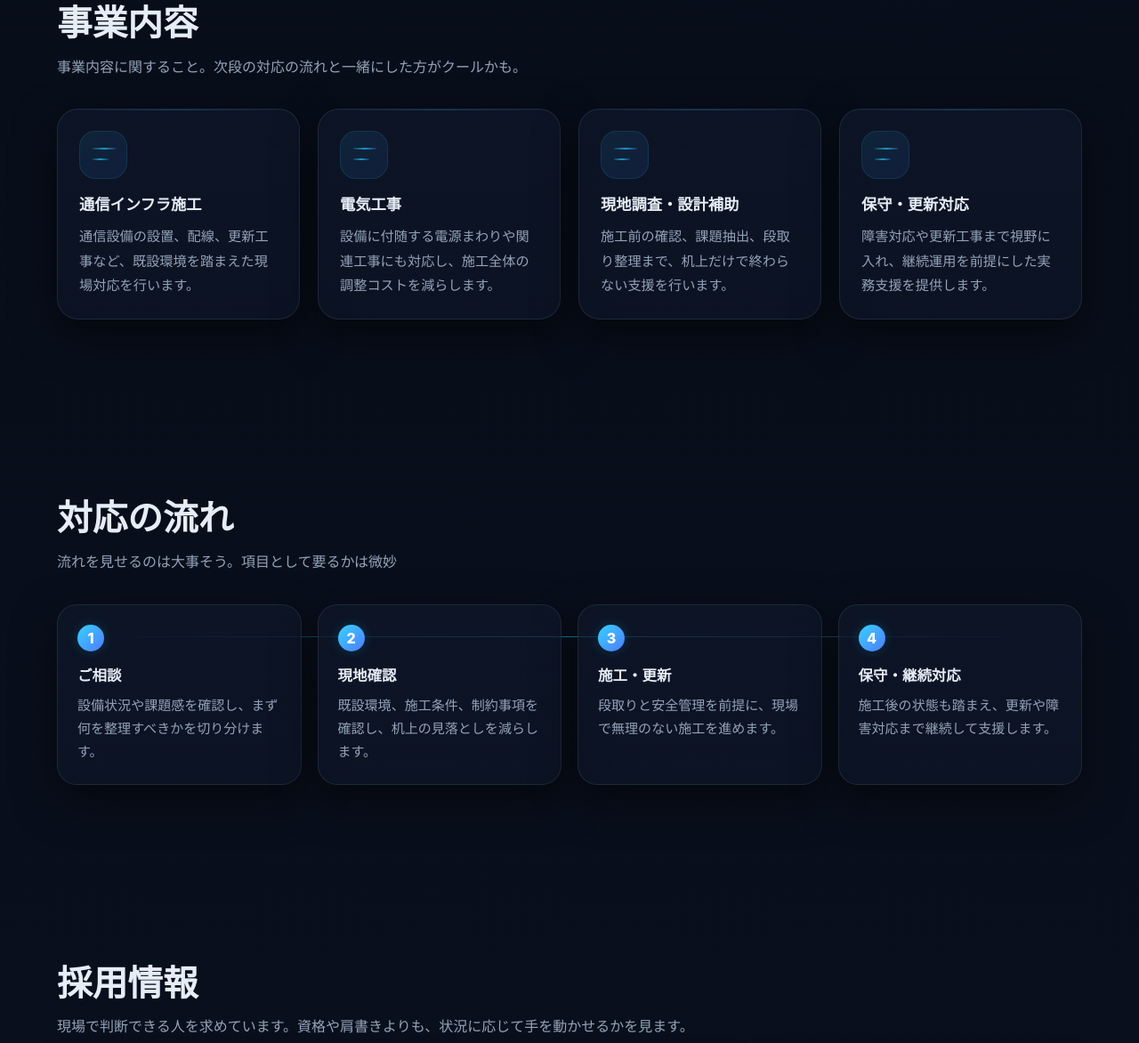
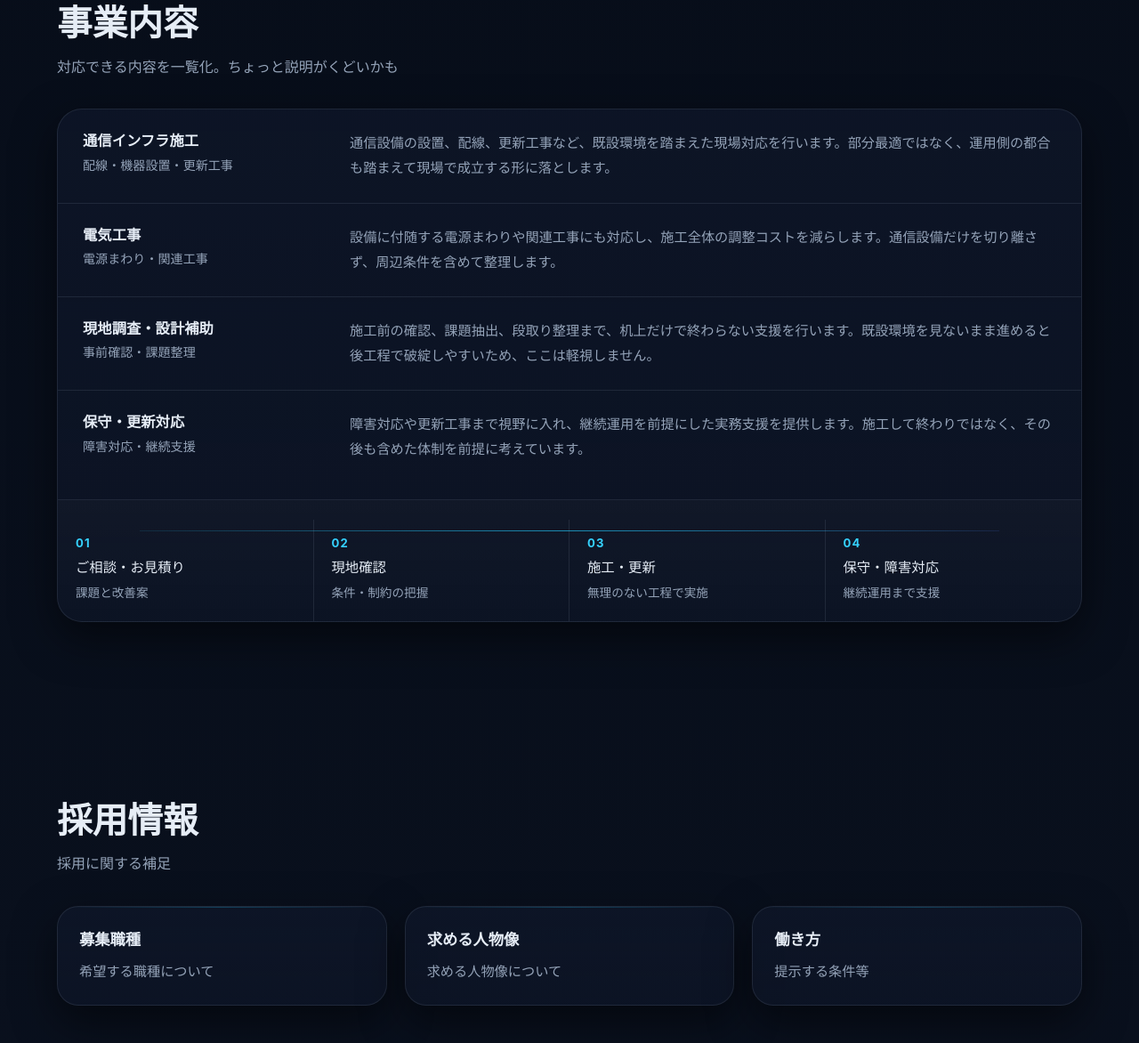
Before and after one commit to nxmaumau/sampleblack, a plain HTML site: page index.html in a window 1280 px wide. Shown: the part 1349-2521 px from the top of the page at 89% size. Drawn offline with Linux system fonts and the light colour scheme.

Commit message:
Update index.html

```diff
--- a/index.html
+++ b/index.html
@@ -402,6 +402,102 @@
     .grid-4 { grid-template-columns: repeat(4, 1fr); }
     .grid-3 { grid-template-columns: repeat(3, 1fr); }
 
+    /* service structure list */
+    .service-shell {
+      border: 1px solid var(--line);
+      border-radius: 28px;
+      background: linear-gradient(180deg, rgba(15,23,42,0.72), rgba(15,23,42,0.58));
+      box-shadow: var(--shadow);
+      overflow: hidden;
+    }
+    .service-list {
+      display: grid;
+      grid-template-columns: 1fr;
+    }
+    .service-item {
+      display: grid;
+      grid-template-columns: minmax(220px, 280px) 1fr;
+      gap: 20px;
+      align-items: start;
+      padding: 24px 28px;
+      border-bottom: 1px solid var(--line);
+    }
+    .service-item:last-child {
+      border-bottom: none;
+    }
+    .service-no {
+      display: none;
+      color: var(--accent);
+      font-size: 0.92rem;
+      font-weight: 800;
+      letter-spacing: 0.08em;
+      padding-top: 4px;
+    }
+    .service-title h3 {
+      font-size: 1.02rem;
+      line-height: 1.45;
+      margin-bottom: 4px;
+    }
+    .service-title span {
+      color: var(--sub);
+      font-size: 0.88rem;
+      line-height: 1.6;
+    }
+    .service-body p {
+      color: var(--sub);
+      font-size: 0.95rem;
+      line-height: 1.85;
+    }
+    .service-flow {
+      position: relative;
+      display: grid;
+      grid-template-columns: repeat(4, 1fr);
+      gap: 0;
+      margin-top: 18px;
+      padding-top: 22px;
+      border-top: 1px solid var(--line);
+      background: linear-gradient(180deg, rgba(255,255,255,0.02), rgba(255,255,255,0.00));
+    }
+    .service-flow::before {
+      content: "";
+      position: absolute;
+      left: 8%;
+      right: 8%;
+      top: 34px;
+      height: 1px;
+      background: linear-gradient(90deg, rgba(31,184,232,0.12), rgba(31,184,232,0.72), rgba(79,124,255,0.14));
+      z-index: 0;
+    }
+    .service-flow-step {
+      position: relative;
+      z-index: 1;
+      padding: 18px 20px 20px;
+      min-height: 92px;
+      border-right: 1px solid var(--line);
+    }
+    .service-flow-step:last-child {
+      border-right: none;
+    }
+    .service-flow-step strong {
+      display: block;
+      color: var(--accent);
+      font-size: 0.82rem;
+      letter-spacing: 0.08em;
+      margin-bottom: 8px;
+    }
+    .service-flow-step span {
+      display: block;
+      color: var(--text);
+      font-size: 0.96rem;
+      line-height: 1.5;
+      margin-bottom: 6px;
+    }
+    .service-flow-step p {
+      color: var(--sub);
+      font-size: 0.85rem;
+      line-height: 1.65;
+    }
+
     .panel {
       position: relative;
       background: linear-gradient(180deg, rgba(15,23,42,0.72), rgba(15,23,42,0.58));
@@ -721,6 +817,10 @@
       .grid-4 { grid-template-columns: repeat(2, 1fr); }
       .flow { grid-template-columns: repeat(2, 1fr); }
       .flow::before { display: none; }
+      .service-item {
+        grid-template-columns: 220px 1fr;
+        padding: 22px 24px;
+      }
     }
 
     @media (max-width: 960px) {
@@ -788,6 +888,28 @@
       .card-b { top: 126px; left: 0; }
       .card-c { bottom: -10px; right: 24px; }
 
+      .service-item {
+        grid-template-columns: 1fr;
+        gap: 12px;
+      }
+      .service-flow {
+        grid-template-columns: repeat(2, 1fr);
+      }
+      .service-flow::before {
+        left: 10%;
+        right: 10%;
+        top: 34px;
+      }
+      .service-flow {
+        grid-template-columns: repeat(2, 1fr);
+      }
+      .service-flow-step:nth-child(2) {
+        border-right: none;
+      }
+      .service-flow-step:nth-child(-n+2) {
+        border-bottom: 1px solid var(--line);
+      }
+
       .grid-3,
       .stats-row,
       .cta-box { grid-template-columns: 1fr; }
@@ -802,7 +924,7 @@
       .hero {
         align-items: flex-start;
       }
-
+      /* ▼ 修正箇所：ここがライトテーマのままだった */
       .hero-bg {
         background:
           linear-gradient(180deg, rgba(5,11,22,0.92) 0%, rgba(5,11,22,0.78) 40%, rgba(5,11,22,0.88) 100%),
@@ -902,6 +1024,34 @@
       }
       .particle:nth-child(n+3) { display: none; }
       .section-head { margin-bottom: 24px; }
+      .service-item {
+        grid-template-columns: 1fr;
+        gap: 10px;
+        padding: 18px 18px;
+      }
+      .service-no {
+        padding-top: 0;
+        font-size: 0.84rem;
+      }
+      .service-flow {
+        grid-template-columns: 1fr;
+      }
+      .service-flow::before {
+        left: 12%;
+        right: 12%;
+        top: 32px;
+      }
+      .service-flow {
+        grid-template-columns: 1fr;
+      }
+      .service-flow-step {
+        min-height: auto;
+        border-right: none;
+        border-bottom: 1px solid var(--line);
+      }
+      .service-flow-step:last-child {
+        border-bottom: none;
+      }
       .panel,
       .stat-card,
       .flow-card { padding: 20px; border-radius: 20px; }
@@ -927,7 +1077,6 @@
         <ul>
           <li><a href="#works">実績</a></li>
           <li><a href="#service">事業内容</a></li>
-<!--          <li><a href="#flow">対応の流れ</a></li> -->
           <li><a href="#recruit">採用情報</a></li>
           <li><a href="#company">会社概要</a></li>
         </ul>
@@ -959,7 +1108,7 @@
         <div class="eyebrow">Communication Infrastructure</div>
         <h1>通信を、<br>現場で止めない。</h1>
         <p>
-          オフィスLAN工事を中心に、現地調査、設置、更新なども対応。
+          通信インフラ施工・電気工事を中心に、現地調査、設置、更新、保守まで一貫対応。
           現場基準の判断力で、安定した設備運用を支えます。
         </p>
 <!--
@@ -970,8 +1119,7 @@
 -->
         <div class="hero-tags">
           <span class="tag">アピールポイント</span>
-          <span class="tag">通信設備施工</span>
-          <span class="tag">保守対応</span>
+          <span class="tag">オフィスLAN工事</span>
           <span class="tag">法人向け</span>
         </div>
       </div>
@@ -1007,29 +1155,30 @@
           <div>
             <h2>実績</h2>
             <p>IP電話からPC最大○○台まで、<br>オフィスの通信設備全般に関して15年以上の安心の実績を積み重ねてきました。</p>
+            </p>
           </div>
           <a href="#contact" class="works-link">ご相談はこちら</a>
         </div>
 
         <div class="works-list">
           <article class="work-item">
-            <div class="work-year">2026.01</div>
-            <div class="work-type">実績ジャンル</div>
+            <div class="work-year">2026</div>
+            <div class="work-type">ジャンル</div>
             <div class="work-main">
-              <strong>実績タイトル</strong>
-              <span>案件の補足。この欄は要るか微妙</span>
+              <strong>内容</strong>
+              <span>説明。この欄は要るか微妙</span>
             </div>
             <div class="work-meta">案件地</div>
           </article>
 
           <article class="work-item">
-            <div class="work-year">2023-2025</div>
+            <div class="work-year">2025</div>
             <div class="work-type">保守・障害対応</div>
             <div class="work-main">
               <strong>通信障害時の現地確認・復旧支援</strong>
               <span>原因切り分け、既設確認、暫定対応を含めた現場支援を実施。</span>
             </div>
-            <div class="work-meta">関東一円</div>
+            <div class="work-meta">秋田県</div>
           </article>
 
           <article class="work-item">
@@ -1050,62 +1199,78 @@
     <div class="container">
       <div class="section-head fade">
         <h2>事業内容</h2>
-        <p>事業内容に関すること。次段の対応の流れと一緒にした方がクールかも。</p>
+        <p>対応できる内容を一覧化。ちょっと説明がくどいかも</p>
       </div>
 
-      <div class="grid-4">
-        <article class="panel fade">
-          <div class="service-icon"></div>
+      <div class="service-shell fade">
+        <div class="service-list">
+          <article class="service-item">
+            <div class="service-no">01</div>
+            <div class="service-title">
               <h3>通信インフラ施工</h3>
-          <p>通信設備の設置、配線、更新工事など、既設環境を踏まえた現場対応を行います。</p>
+              <span>配線・機器設置・更新工事</span>
+            </div>
+            <div class="service-body">
+              <p>通信設備の設置、配線、更新工事など、既設環境を踏まえた現場対応を行います。部分最適ではなく、運用側の都合も踏まえて現場で成立する形に落とします。</p>
+            </div>
           </article>
-        <article class="panel fade">
-          <div class="service-icon"></div>
+
+          <article class="service-item">
+            <div class="service-no">02</div>
+            <div class="service-title">
               <h3>電気工事</h3>
-          <p>設備に付随する電源まわりや関連工事にも対応し、施工全体の調整コストを減らします。</p>
+              <span>電源まわり・関連工事</span>
+            </div>
+            <div class="service-body">
+              <p>設備に付随する電源まわりや関連工事にも対応し、施工全体の調整コストを減らします。通信設備だけを切り離さず、周辺条件を含めて整理します。</p>
+            </div>
           </article>
-        <article class="panel fade">
-          <div class="service-icon"></div>
+
+          <article class="service-item">
+            <div class="service-no">03</div>
+            <div class="service-title">
               <h3>現地調査・設計補助</h3>
-          <p>施工前の確認、課題抽出、段取り整理まで、机上だけで終わらない支援を行います。</p>
+              <span>事前確認・課題整理</span>
+            </div>
+            <div class="service-body">
+              <p>施工前の確認、課題抽出、段取り整理まで、机上だけで終わらない支援を行います。既設環境を見ないまま進めると後工程で破綻しやすいため、ここは軽視しません。</p>
+            </div>
           </article>
-        <article class="panel fade">
-          <div class="service-icon"></div>
+
+          <article class="service-item">
+            <div class="service-no">04</div>
+            <div class="service-title">
               <h3>保守・更新対応</h3>
-          <p>障害対応や更新工事まで視野に入れ、継続運用を前提にした実務支援を提供します。</p>
+              <span>障害対応・継続支援</span>
+            </div>
+            <div class="service-body">
+              <p>障害対応や更新工事まで視野に入れ、継続運用を前提にした実務支援を提供します。施工して終わりではなく、その後も含めた体制を前提に考えています。</p>
+            </div>
           </article>
         </div>
+
+        <div class="service-flow">
+          <div class="service-flow-step">
+            <strong>01</strong>
+            <span>ご相談・お見積り</span>
+            <p>課題と改善案</p>
           </div>
-  </section>
-
-  <section id="flow">
-    <div class="container">
-      <div class="section-head fade">
-        <h2>対応の流れ</h2>
-        <p>流れを見せるのは大事そう。項目として要るかは微妙</p>
+          <div class="service-flow-step">
+            <strong>02</strong>
+            <span>現地確認</span>
+            <p>条件・制約の把握</p>
           </div>
-
-      <div class="flow">
-        <article class="flow-card fade">
-          <div class="flow-step">1</div>
-          <h3>ご相談</h3>
-          <p>設備状況や課題感を確認し、まず何を整理すべきかを切り分けます。</p>
-        </article>
-        <article class="flow-card fade">
-          <div class="flow-step">2</div>
-          <h3>現地確認</h3>
-          <p>既設環境、施工条件、制約事項を確認し、机上の見落としを減らします。</p>
-        </article>
-        <article class="flow-card fade">
-          <div class="flow-step">3</div>
-          <h3>施工・更新</h3>
-          <p>段取りと安全管理を前提に、現場で無理のない施工を進めます。</p>
-        </article>
-        <article class="flow-card fade">
-          <div class="flow-step">4</div>
-          <h3>保守・継続対応</h3>
-          <p>施工後の状態も踏まえ、更新や障害対応まで継続して支援します。</p>
-        </article>
+          <div class="service-flow-step">
+            <strong>03</strong>
+            <span>施工・更新</span>
+            <p>無理のない工程で実施</p>
+          </div>
+          <div class="service-flow-step">
+            <strong>04</strong>
+            <span>保守・障害対応</span>
+            <p>継続運用まで支援</p>
+          </div>
+        </div>
       </div>
     </div>
   </section>
@@ -1114,7 +1279,7 @@
     <div class="container">
       <div class="section-head fade">
         <h2>採用情報</h2>
-        <p>現場で判断できる人を求めています。資格や肩書きよりも、状況に応じて手を動かせるかを見ます。</p>
+        <p>採用に関する補足</p>
       </div>
 
       <div class="grid-3">
@@ -1124,15 +1289,11 @@
         </article>
         <article class="panel fade">
           <h3>求める人物像</h3>
-          <p>人物像について</p>
+          <p>求める人物像について</p>
         </article>
         <article class="panel fade">
           <h3>働き方</h3>
           <p>提示する条件等</p>
-        </article>
-        <article class="panel fade">
-          <h3></h3>
-          <p>ほかにも記載したいことがあれば</p>
         </article>
       </div>
     </div>
@@ -1152,7 +1313,7 @@
         </div>
         <div class="company-row">
           <strong>事業内容</strong>
-          <span>通信設備施工</span>
+          <span>通信設備</span>
         </div>
         <div class="company-row">
           <strong>所在地</strong>
@@ -1162,6 +1323,8 @@
     </div>
   </section>
 
+
+
   <section id="contact">
     <div class="container">
       <div class="cta-box fade">
@@ -1170,7 +1333,7 @@
           <p>案件に関するご相談・採用への応募は、こちらからお問い合わせください。</p>
         </div>
         <div>
-          <a href="mailto:info@example.com" class="btn btn-primary">お問い合わせ</a>
+          <a href="mailto:info@example.com" class="btn btn-primary">メールで問い合わせる</a>
         </div>
       </div>
     </div>
```
Lines whose indentation alone changed are shown as unchanged.
